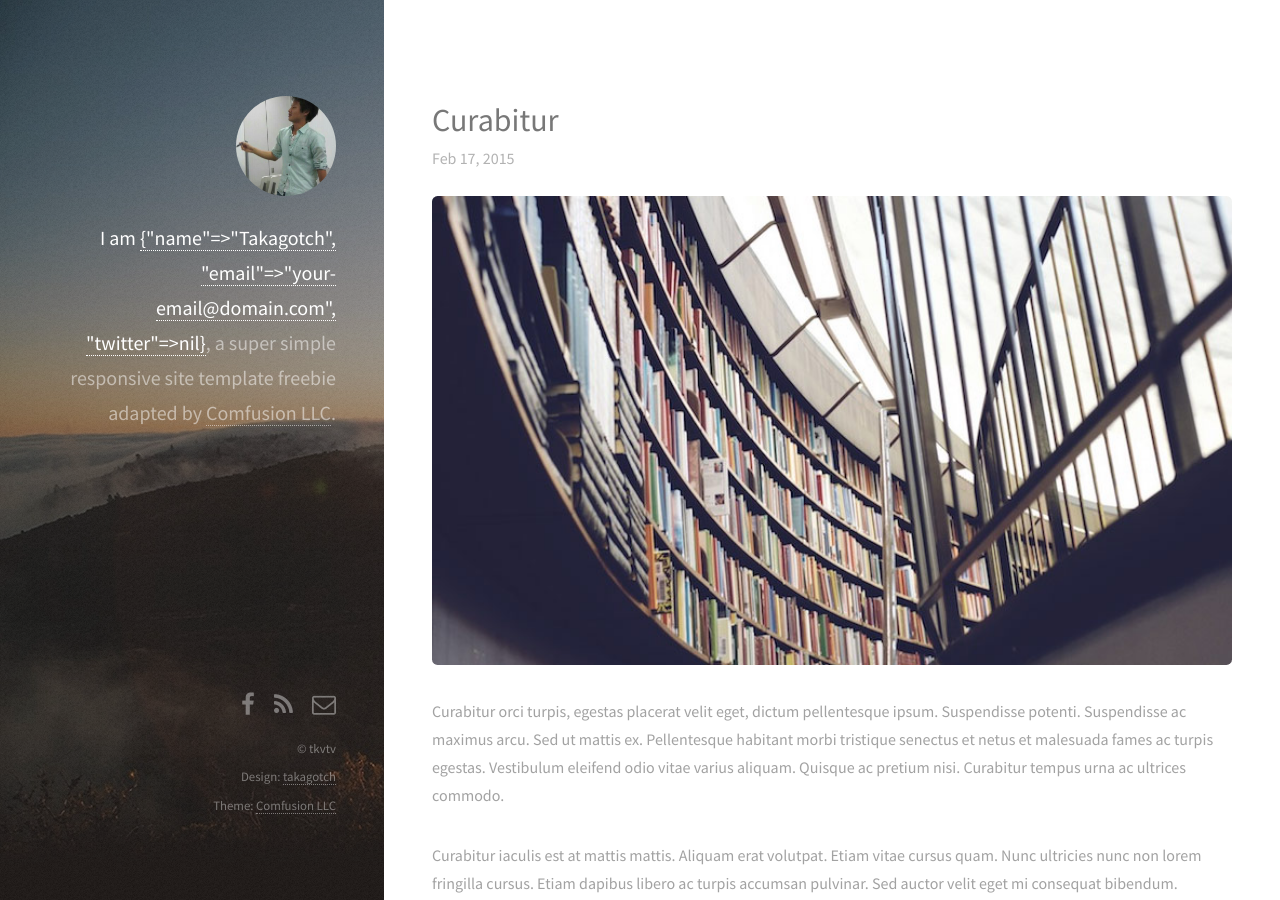
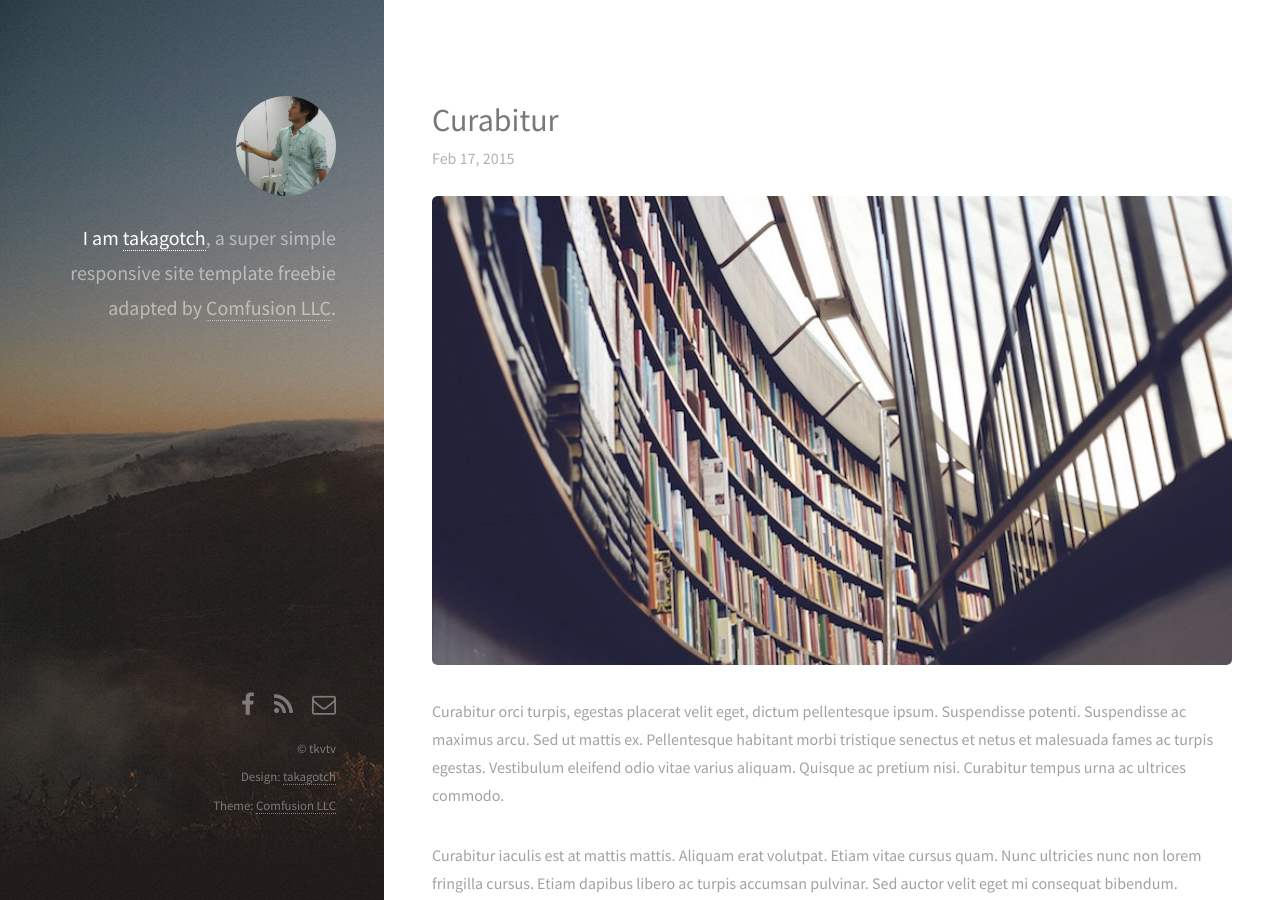
Before and after one commit to takagotch/page102, a Jekyll site: the page built from index.html, in a window 1280 px wide and 900 px high. Built offline with Jekyll 4.4.1, drawn with Linux system fonts in a browser that asks for light colours; nearby versions of some CDN libraries; library files that are not in the unit come from our copies.

Commit message:
Update default.html

```diff
--- a/_layouts/default.html
+++ b/_layouts/default.html
@@ -26,7 +26,7 @@
 	<body id="top">
     <header id="header">
       <a href="{{ site.baseurl }}" class="image avatar"><img class="editable" src="https://takagotch.github.io/page102/images/avatar.jpg" alt="{{ site.author.name }}"></a>
-      <h1 class="editable"><strong>I am <a href="/">{{ site.author }}</a></strong>, a super simple<br>
+      <h1 class="editable"><strong>I am <a href="/">takagotch</a></strong>, a super simple<br>
       responsive site template freebie<br>
       adapted by <a href="http://comfusionllc.com">Comfusion LLC</a>.</h1>
     </header>
```
